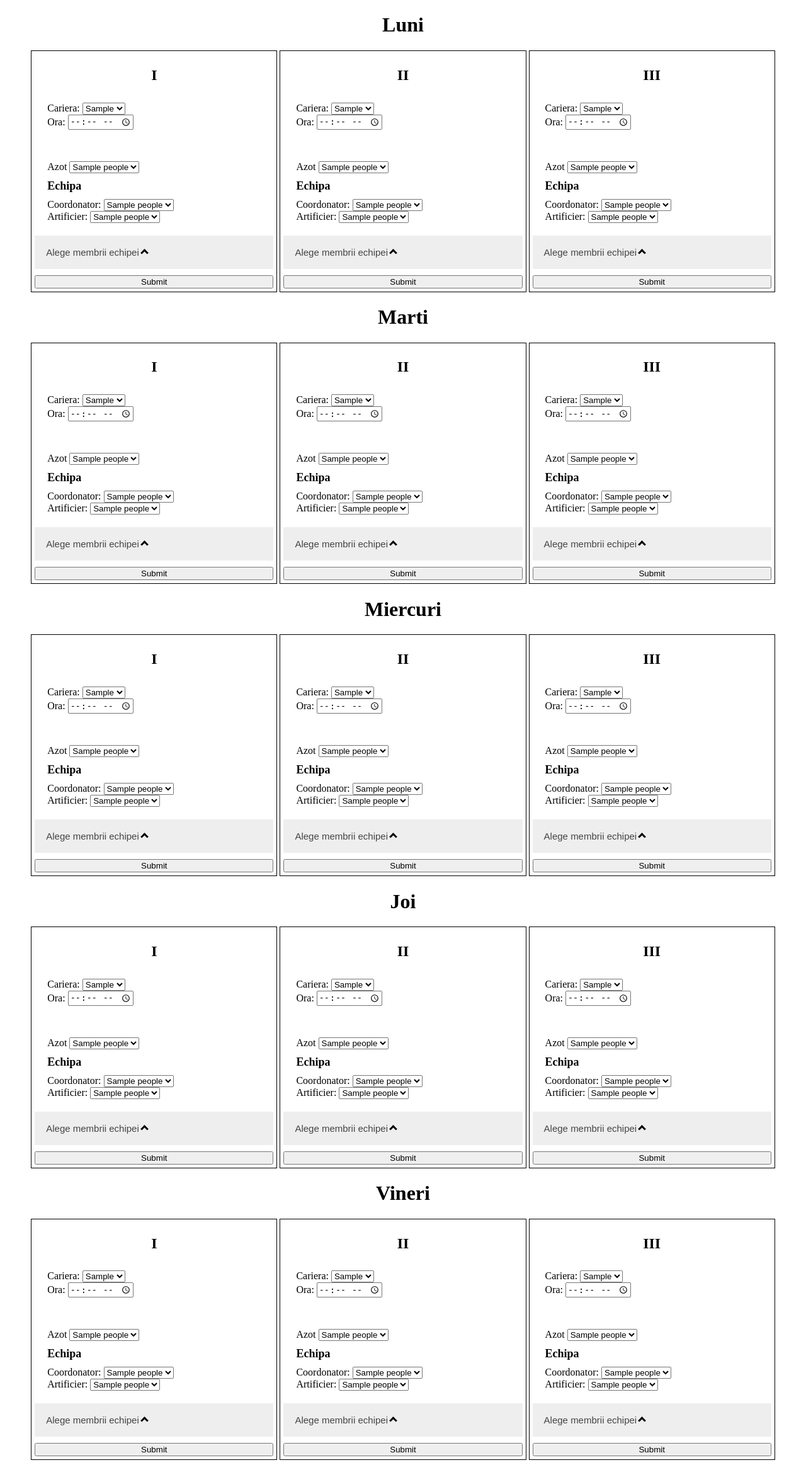
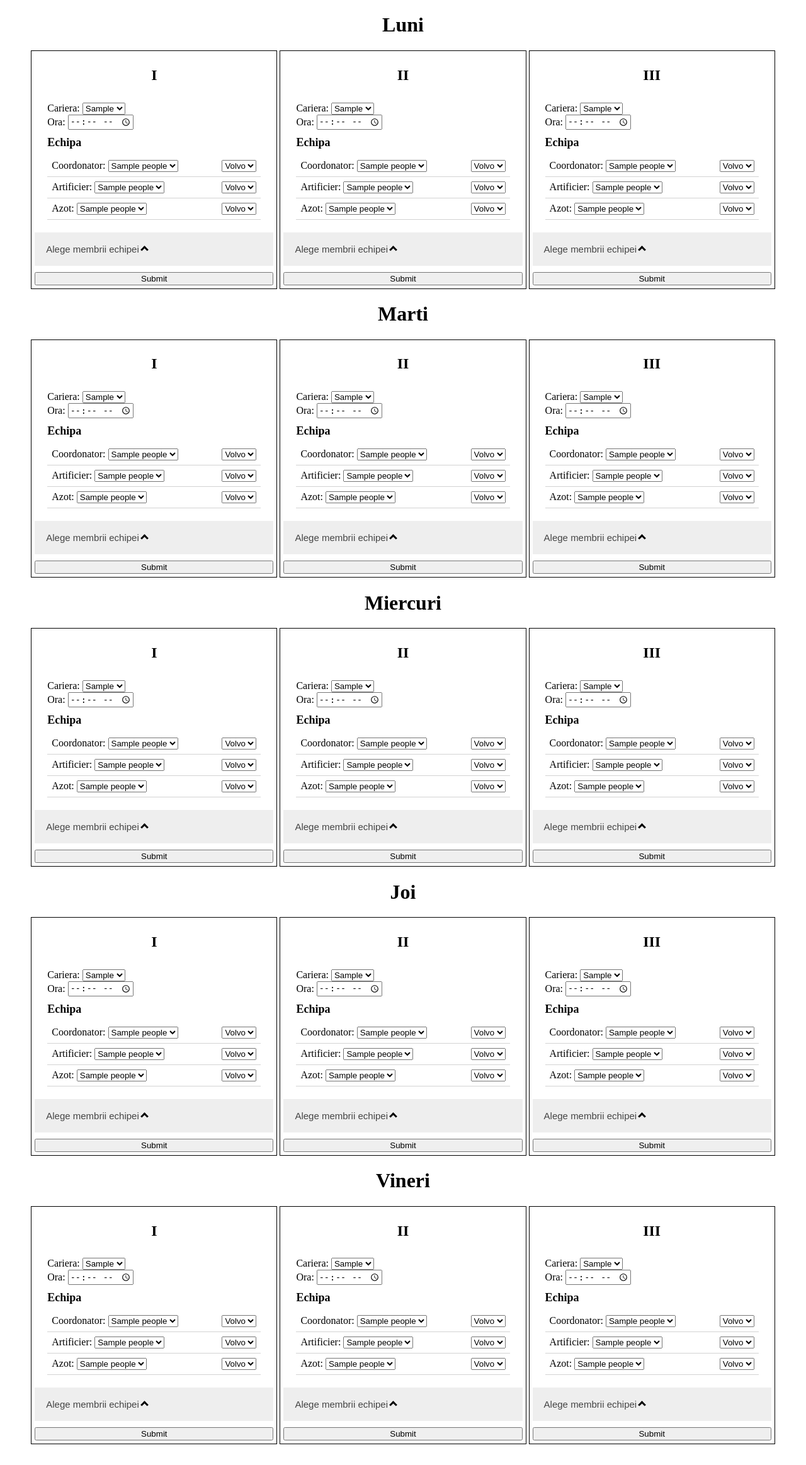
Before and after one commit to URazvanMihai/explomin, a Django app: page /explomin1/administrator in a window 1280 px wide. Shown: the whole page at 63% size. After the commit the page ends 2293 px from the top, so only its background shows below. Run offline with Django 4.2, Linux system fonts and the light colour scheme; tables that the repository leaves empty hold one stand-in row (values such as "Sample post").

Commit message:
azot changes

```diff
--- a/explomin1/static/administrator.css
+++ b/explomin1/static/administrator.css
@@ -20,7 +20,7 @@
 }
 
 .azot {
-    margin-top: 50px;
+    /* margin-top: 50px; */
 }
 
 .titlu-echipa {
--- a/explomin1/templates/explomin1/administrator.html
+++ b/explomin1/templates/explomin1/administrator.html
@@ -11,8 +11,10 @@
 </head>
 
 
+{% csrf_token %}
+
 <body>
-    {% csrf_token %} {% for x in days %}
+    {% for x in days %}
     <div class="admin-container">
         <h1>{{x}}</h1>
         {% for x in job %}
@@ -32,17 +34,8 @@
                     <input input type="time" />
                 </div>
 
-                <div class="azot">
-                    <label for="azot ">Azot</label>
-                    <select name="azot" id="id">
-                        {% for x in peoples %}
-                            <option value={{x.name}}>{{x.name}}</option>
-                        {% endfor %}
-                        </select>
-                </div>
-
                 <p class="titlu-echipa">Echipa</p>
-                <div>
+                <div class="person-container">
                     <label for="browser">Coordonator:</label>
                     <select name="name" id="id">
 
@@ -53,9 +46,15 @@
                             {% endfor %}
 
                     </select>
+                    <select name="vehicle1" class="car" id="cars">
+                        <option  value="volvo">Volvo</option>
+                        <option value="saab">Saab</option>
+                        <option value="opel">Opel</option>
+                        <option value="audi">Audi</option>
+                    </select>
                 </div>
 
-                <div>
+                <div class="person-container">
                     <label for="browser">Artificier:</label>
                     <select name="name" id="id">
 
@@ -66,12 +65,38 @@
                             {% endfor %}
 
                     </select>
+                    <select name="vehicle1" class="car" id="cars">
+                        <option  value="volvo">Volvo</option>
+                        <option value="saab">Saab</option>
+                        <option value="opel">Opel</option>
+                        <option value="audi">Audi</option>
+                    </select>
                 </div>
+
+                <div class="person-container">
+                    <label for="azot ">Azot:</label>
+                    <select name="azot" id="id">
+                        {% for x in peoples %}
+                            <option value={{x.name}}>{{x.name}}</option>
+                        {% endfor %}
+                    </select>
+                    <select name="vehicle1" class="car" id="cars">
+                        <option  value="volvo">Volvo</option>
+                        <option value="saab">Saab</option>
+                        <option value="opel">Opel</option>
+                        <option value="audi">Audi</option>
+                    </select>
+                </div>
+
             </div>
 
             <div class="collapse-echipa">
                 <button type="button" class="collapsible">Alege membrii echipei <i class="arrow up"></i></button>
                 <div class="content">
+                    <div class="person-container">
+                        <label for="cauta" value="Cauta">Cauta</label>
+                        <input name="cauta" type="text" />
+                    </div>
                     {% for x in peoples %}
                     <div class="person-container">
                         <input type="checkbox" id="vehicle1" name="vehicle1" value="Bike">
@@ -83,7 +108,6 @@
                                     <option value="audi">Audi</option>
                             </select>
                     </div>
-
                     {% endfor %}
                 </div>
 
```
Lines whose indentation alone changed are shown as unchanged.
